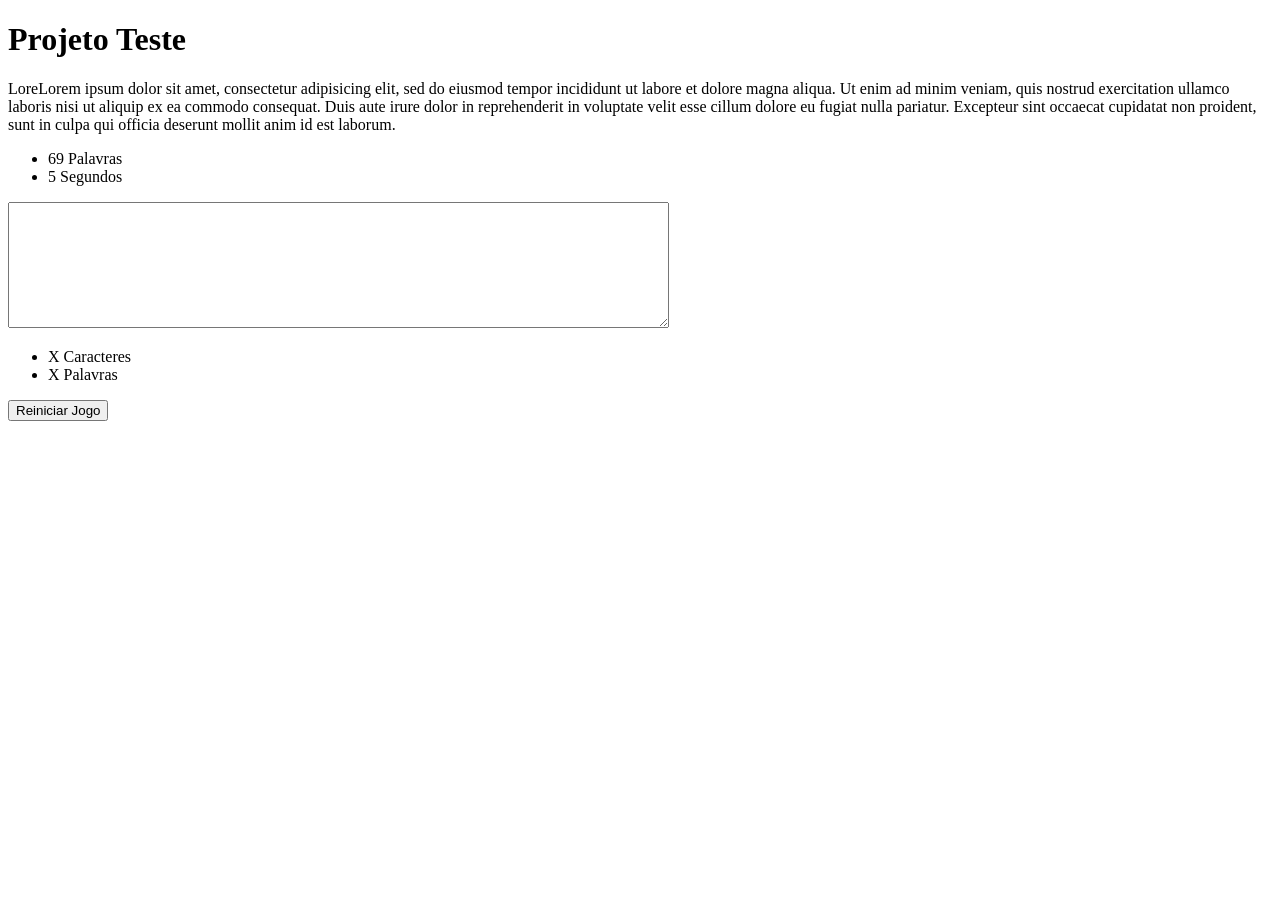
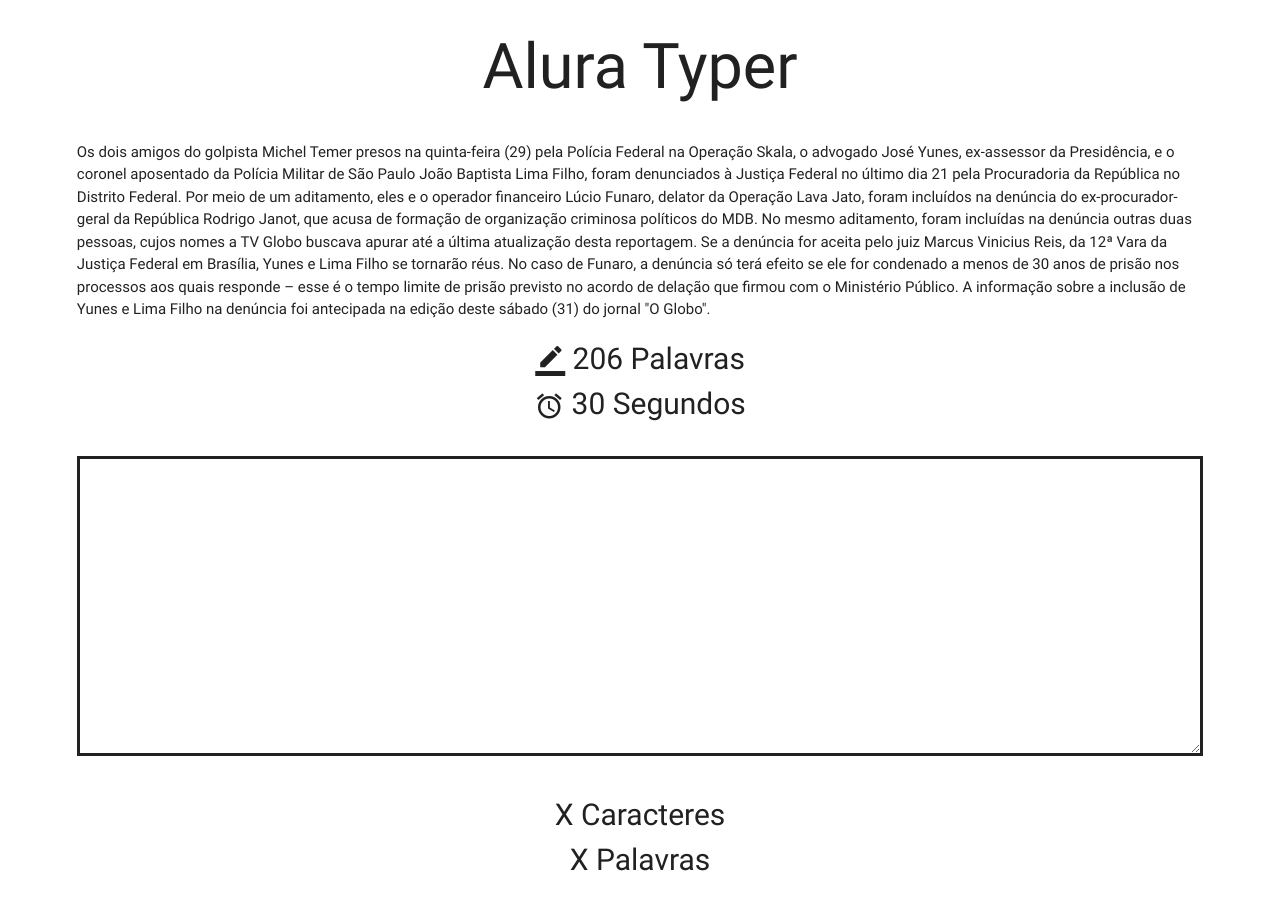
Before and after one commit to matheusbezerrah/alura-typer, a plain HTML site: page public/principal.html in a window 1280 px wide. Before the commit the page ends 800 px from the top, so only its background shows below. Drawn offline with Linux system fonts and the light colour scheme.

Commit message:
Add Layout e Dinâmica de Erro e Acerto

```diff
--- a/public/css/estilos.css
+++ b/public/css/estilos.css
@@ -0,0 +1,38 @@
+.frase {
+	font-size: 15px;
+	margin-left: 6%;
+	margin-right: 6%;
+}
+
+.campo-digitacao {
+	height: 300px;
+	font-size: 15px;
+	border: 3px solid;
+}
+
+.sup-campo{
+	margin-left: 6%;
+	margin-right: 6%;
+}
+
+.marcadores-digitacao{
+	font-size: 30px;
+}
+
+.cor-fundo-area{
+	background-color: lightgray;
+}
+
+.icones{
+	vertical-align: middle;
+}
+
+.borda-azul{
+	border: 3px solid blue;
+	color: blue;
+}
+
+.borda-vermelha{
+	border: 3px solid red;
+	color: red;
+}
--- a/public/js/main.js
+++ b/public/js/main.js
@@ -6,7 +6,9 @@
 	atualizaTamanhoFrase();
 	inicializaContadores();
 	inicializaCronometro();
+	inicializaCores();
 	$("#btn-reiniciar").click(reiniciaJogo);
+	$("#btn-reiniciar").hide();
 });
 
 /*
@@ -41,10 +43,32 @@
 			if(tempoRestante == 1){
 				campo.attr("disabled",true);
 				clearInterval(idInterval);
+				campo.toggleClass("cor-fundo-area");
+				$("#btn-reiniciar").show();
 			}
 			$("#tempoDigitacao").text(--tempoRestante);
-			console.log(tempoRestante);
+			//console.log(tempoRestante);
 		},1000);
+	});
+}
+
+function inicializaCores(){
+	campo.on("input",function(){
+
+		var digitado = campo.val();
+		var comparavel = frase.substr(0,digitado.length);
+
+		console.log(digitado);
+		console.log(comparavel);
+
+		if(digitado == comparavel){
+			console.log("Certo");
+			campo.addClass("borda-azul");
+			campo.removeClass("borda-vermelha");
+		}else{
+			campo.addClass("borda-vermelha");
+			campo.removeClass("borda-azul");
+		}
 	});
 }
 
@@ -55,4 +79,8 @@
 	$("#qtdPalavrasTxtArea").text("0");
 	$("#qtdCaracteresTxtArea").text("0");
 	inicializaCronometro();
+	campo.toggleClass("cor-fundo-area");
+	campo.removeClass("borda-azul");
+	campo.removeClass("borda-vermelha");
+	$("#btn-reiniciar").hide();
 }
--- a/public/principal.html
+++ b/public/principal.html
@@ -2,32 +2,51 @@
 <html lang="pt-br">
 <head>
     <meta charset="UTF-8">
-    <title>Projeto Teste</title>
+    <link rel="stylesheet" href="css/libs/materialize.min.css">
+    <link rel="stylesheet" href="css/estilos.css">
+    <link href="https://fonts.googleapis.com/icon?family=Material+Icons" rel="stylesheet">
+    <title>Alura Typer</title>
 </head>
 <body>
 
-<h1>Projeto Teste</h1>
+<h1 class="center">Alura Typer</h1>
 
-<p class="frase">LoreLorem ipsum dolor sit amet, consectetur adipisicing elit, sed do eiusmod
-tempor incididunt ut labore et dolore magna aliqua. Ut enim ad minim veniam,
-quis nostrud exercitation ullamco laboris nisi ut aliquip ex ea commodo
-consequat. Duis aute irure dolor in reprehenderit in voluptate velit esse
-cillum dolore eu fugiat nulla pariatur. Excepteur sint occaecat cupidatat non
-proident, sunt in culpa qui officia deserunt mollit anim id est laborum.</p>
+<p class="frase left">Os dois amigos do golpista Michel Temer presos na quinta-feira (29) pela Polícia Federal na Operação Skala, o advogado José Yunes, ex-assessor da Presidência, e o coronel aposentado da Polícia Militar de São Paulo João Baptista Lima Filho, foram denunciados à Justiça Federal no último dia 21 pela Procuradoria da República no Distrito Federal.
 
-<ul>
-	<li><span id="qtdPalavras"> X </span> Palavras</li>
-	<li><span id="tempoDigitacao">5</span> Segundos</li>
-</ul>
+Por meio de um aditamento, eles e o operador financeiro Lúcio Funaro, delator da Operação Lava Jato, foram incluídos na denúncia do ex-procurador-geral da República Rodrigo Janot, que acusa de formação de organização criminosa políticos do MDB. No mesmo aditamento, foram incluídas na denúncia outras duas pessoas, cujos nomes a TV Globo buscava apurar até a última atualização desta reportagem.
 
-<textarea class="campo-digitacao" rows="8" cols="80"></textarea>
+Se a denúncia for aceita pelo juiz Marcus Vinicius Reis, da 12ª Vara da Justiça Federal em Brasília, Yunes e Lima Filho se tornarão réus. No caso de Funaro, a denúncia só terá efeito se ele for condenado a menos de 30 anos de prisão nos processos aos quais responde – esse é o tempo limite de prisão previsto no acordo de delação que firmou com o Ministério Público.
 
-<ul>
-    <li><span id="qtdCaracteresTxtArea"> X </span> Caracteres</li>
-    <li><span id="qtdPalavrasTxtArea"> X </span> Palavras</li>
-</ul>
+A informação sobre a inclusão de Yunes e Lima Filho na denúncia foi antecipada na edição deste sábado (31) do jornal "O Globo".</p>
 
-<button id="btn-reiniciar">Reiniciar Jogo</button>
+<div class="marcadores-digitacao">
+	<ul class="center">
+		<li>
+			<i class="small material-icons icones">border_color</i>
+			<span id="qtdPalavras"> X </span> Palavras
+		</li>
+		<li>
+			<i class="small material-icons icones">access_alarm</i>
+			<span id="tempoDigitacao"> 30 </span> Segundos
+		</li>
+	</ul>
+</div>
+
+<div class="sup-campo center">
+	<textarea class="campo-digitacao" rows="8" cols="80"></textarea>
+
+		<a id="btn-reiniciar" class="center btn-floating btn-large waves-effect waves-light red">
+		<i class="material-icons">restore</i>
+		</a>
+
+</div>
+
+<div class="marcadores-digitacao">
+	<ul class="center">
+    	<li><span id="qtdCaracteresTxtArea"> X </span> Caracteres</li>
+	    <li><span id="qtdPalavrasTxtArea"> X </span> Palavras</li>
+	</ul>
+</div>
 
 <script src="js/jquery.js"></script>
 <script src="js/jquery.mask.js"></script>
```
